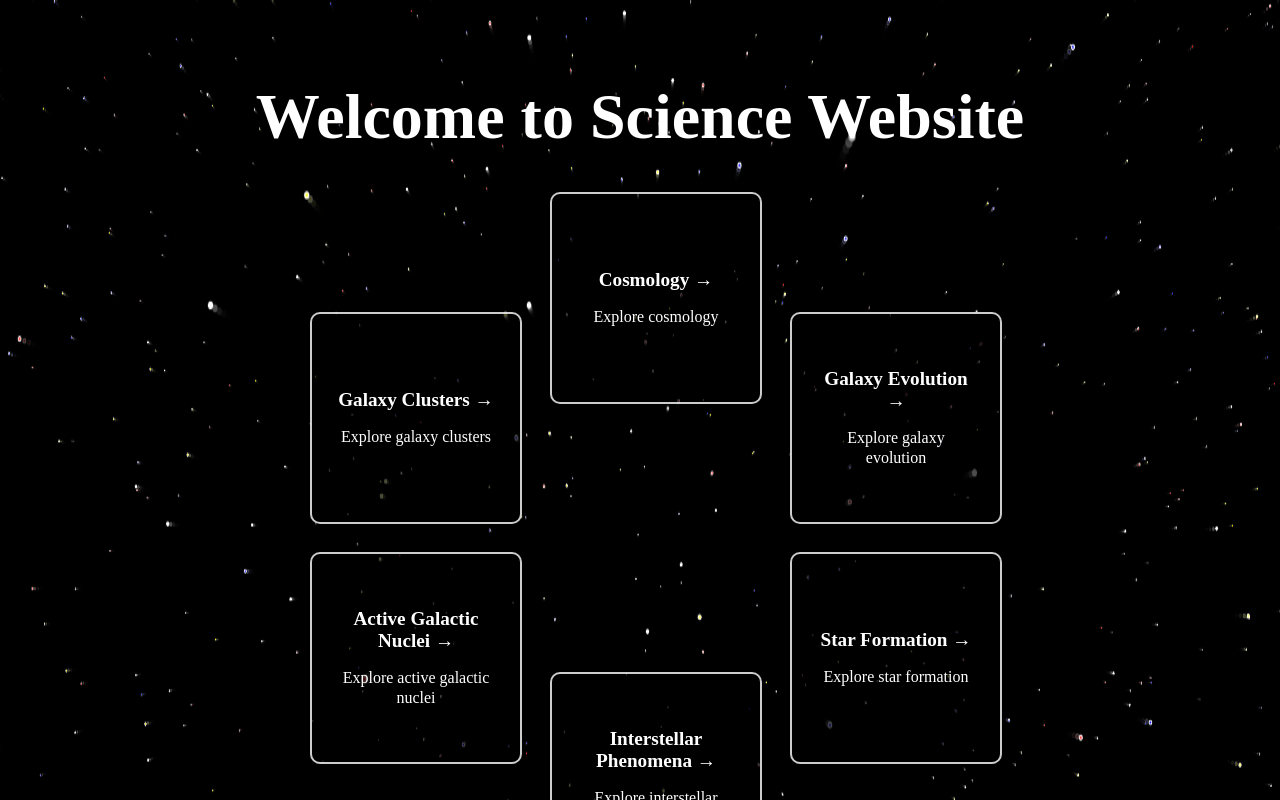
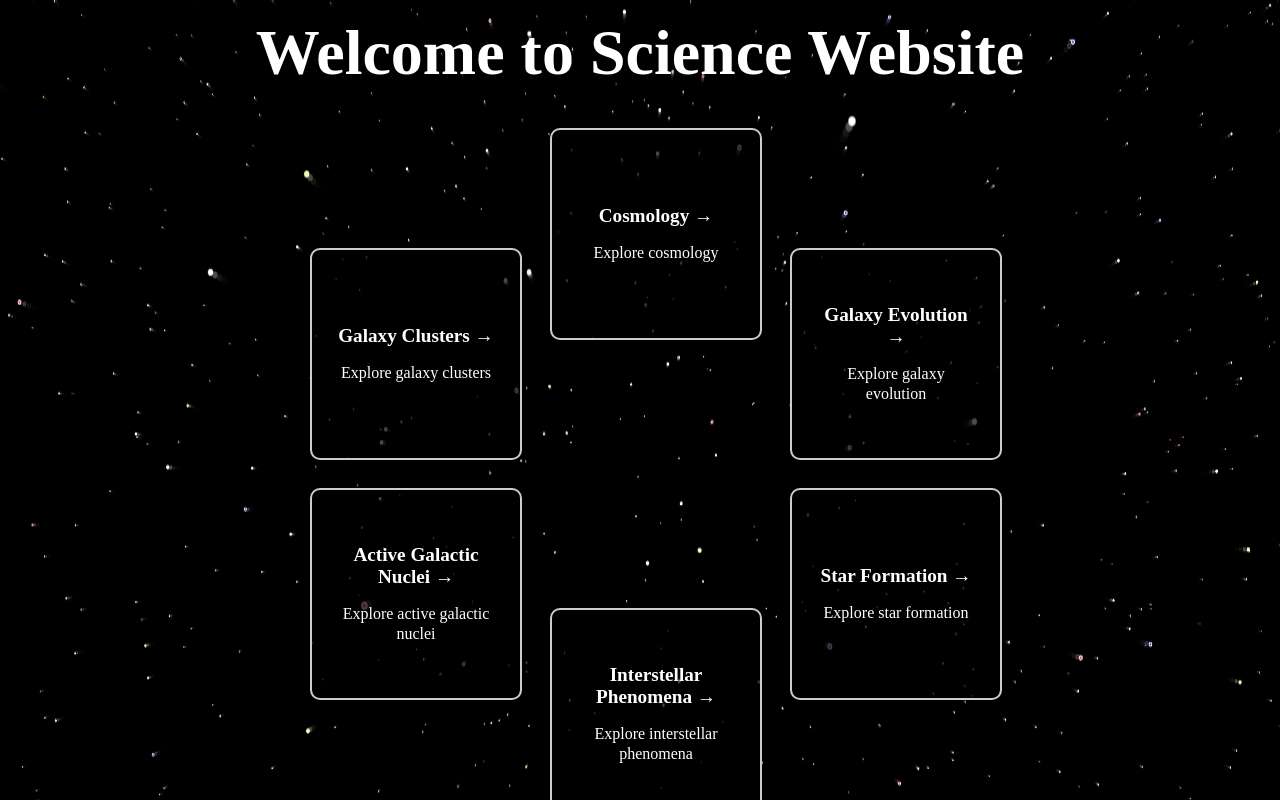
Before and after one commit to ryusei172525/Universe-Website, a Next.js app: page / in a window 1280 px wide. Shown: the top 800 px of the page. Built offline with nearby package versions, Linux system fonts and the light colour scheme.

Commit message:
change design

```diff
--- a/styles/Home.module.css
+++ b/styles/Home.module.css
@@ -21,7 +21,7 @@
 }
 
 .main {
-  padding: 5rem 0;
+  padding: 1rem 0;
   flex: 1;
   display: flex;
   flex-direction: column;
```
